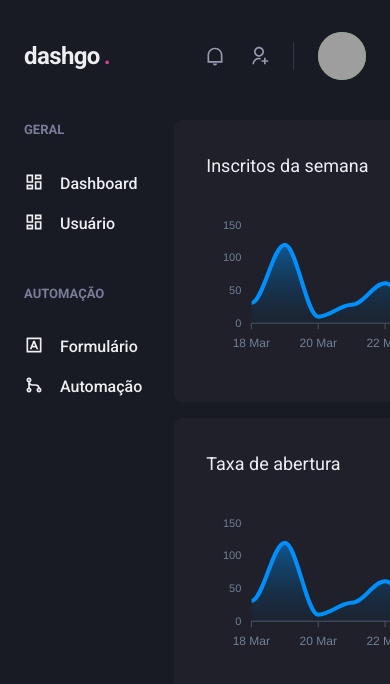
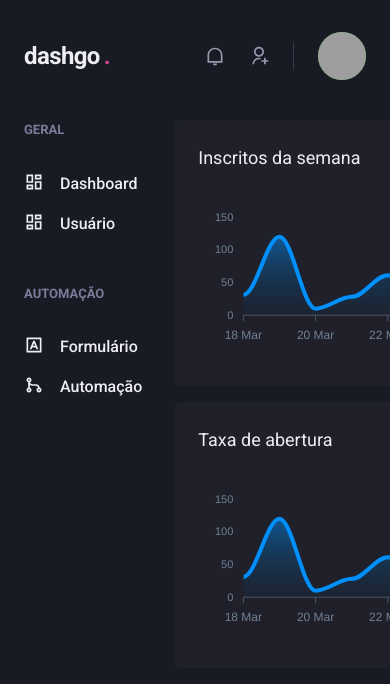
Before and after one commit to manuncorrea/dashgo, a Next.js app: page /dashboard in a window 390 px wide. Shown: the top 684 px of the page. Built offline with nearby package versions, Linux system fonts and the light colour scheme; grey boxes are pictures that could not be loaded.

Commit message:
dasboard responsivo

```diff
--- a/src/pages/dashboard.tsx
+++ b/src/pages/dashboard.tsx
@@ -74,14 +74,14 @@
         <Sidbar />
 
         <SimpleGrid flex="1" gap="4" minChildWidth="320px" align="flex-start">
-          <Box p="8" bg="gray.800" borderRadius={8}>
+          <Box p={["6","8" ]} bg="gray.800" borderRadius={8}>
             <Text fontSize="lg" mb="4">
               Inscritos da semana
             </Text>
             <Chart options={options} series={series} type="area" height={160} />
           </Box>
 
-          <Box p="8" bg="gray.800" borderRadius={8}>
+          <Box p={["6","8" ]}bg="gray.800" borderRadius={8}>
             <Text fontSize="lg" mb="4">
               Taxa de abertura
             </Text>
```
